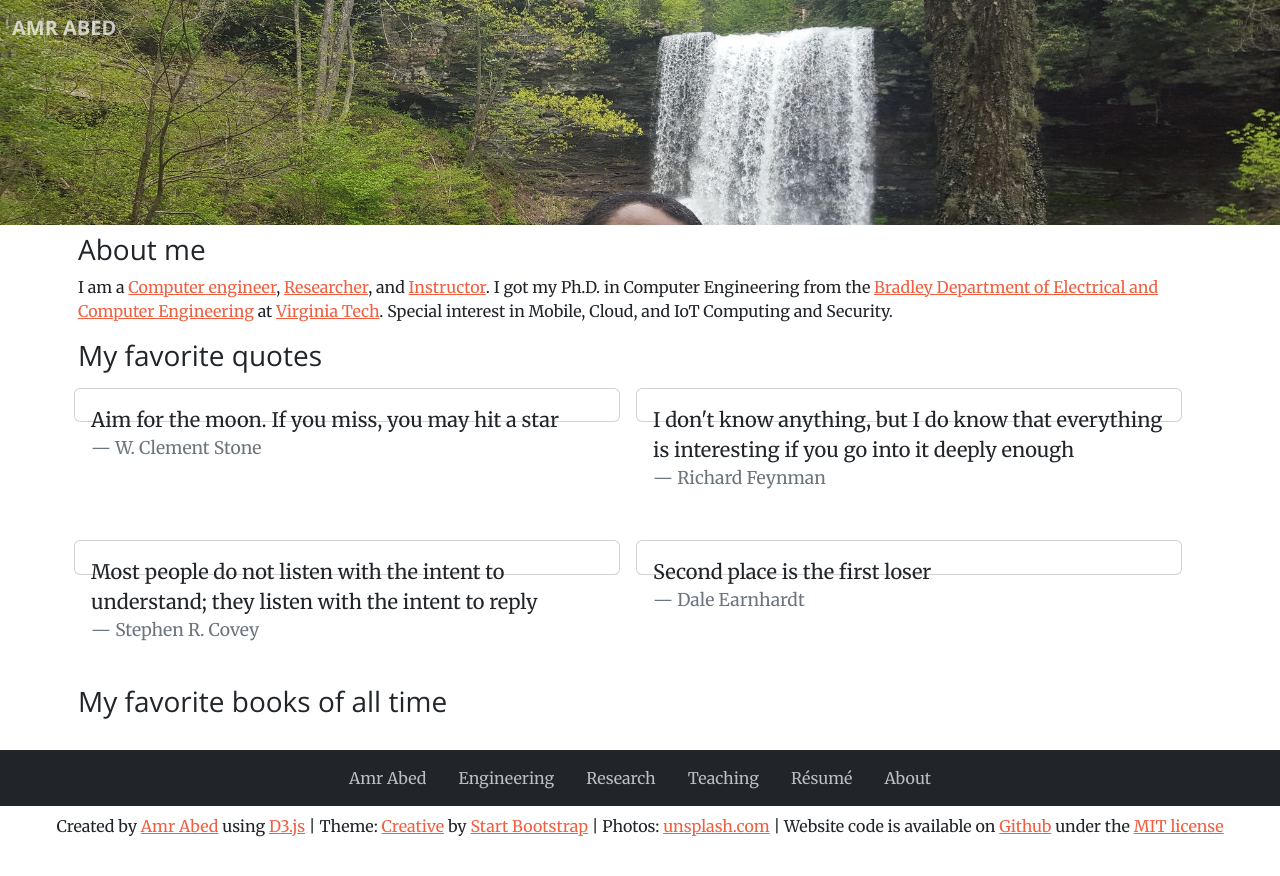
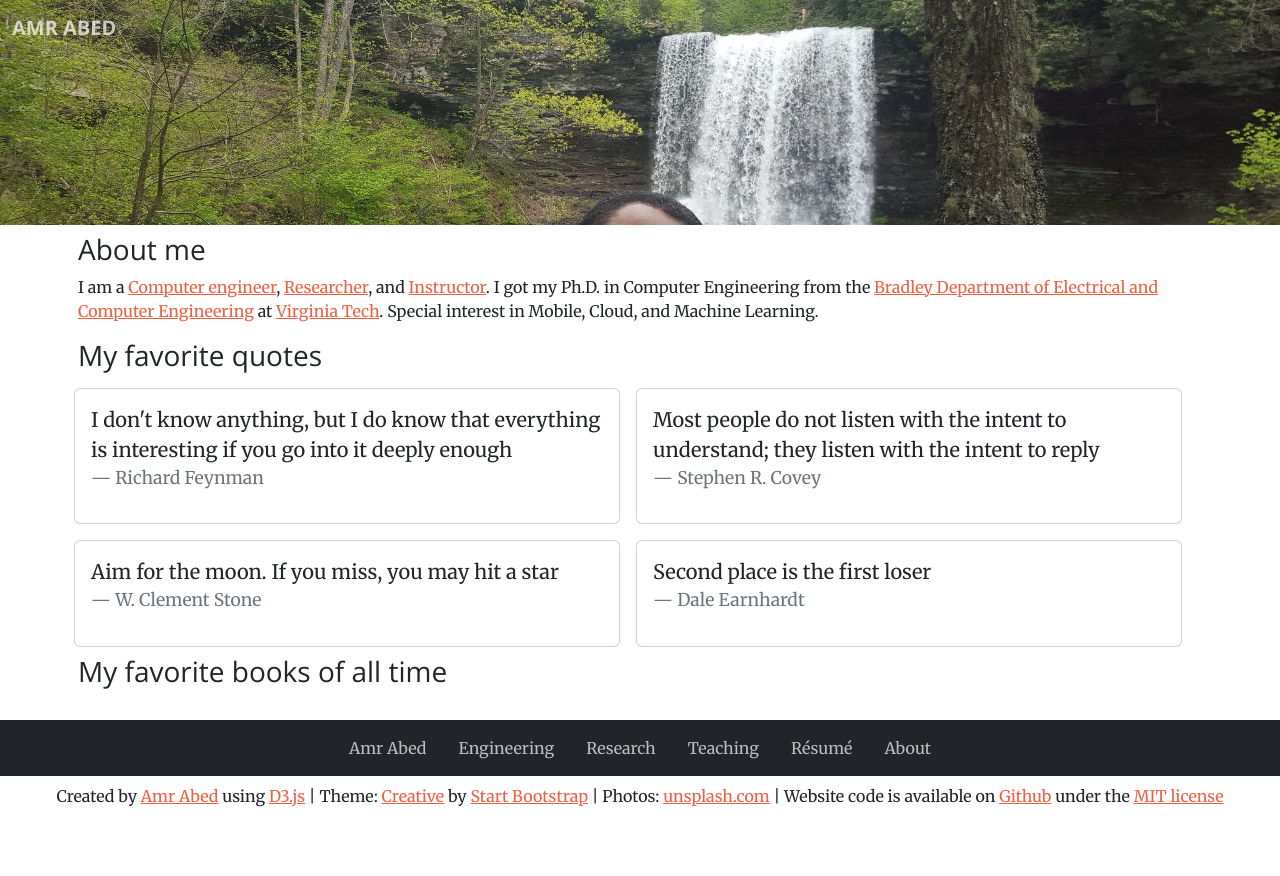
Before and after one commit to amrabed/amrabed.github.io, a Jekyll site: the page built from about/index.html, in a window 1280 px wide. Shown: the top 876 px of the page. Built offline with Jekyll 4.4.1, drawn with Linux system fonts in a browser that asks for light colours; nearby versions of some CDN libraries; library files that are not in the unit come from our copies; comment, search, counter and statistics services are not loaded; a style sheet for code colours, icons or effects is not loaded.

Commit message:
Update about page

```diff
--- a/about/index.html
+++ b/about/index.html
@@ -15,14 +15,36 @@ layout: default
                     <a href="http://ece.vt.edu" rel="noopener noreferrer" target="_blank">Bradley Department of
                         Electrical and Computer Engineering</a> at
                     <a href="http://www.vt.edu" rel="noopener noreferrer" target="_blank">Virginia Tech</a>.
-                    Special interest in Mobile, Cloud, and IoT Computing and Security.
+                    Special interest in Mobile, Cloud, and Machine Learning.
                 </p>
             </div>
             <div class="row">
                 <h3>My favorite quotes</h3>
                 <div class="row">
                     <div class="col-xl-6 p-2">
-                        <div class="card h-25">
+                        <div class="card">
+                            <div class="card-body">
+                                <blockquote class="blockquote">
+                                    <p>I don't know anything, but I do know that everything is interesting if you go into it deeply enough</p>
+                                    <footer class="blockquote-footer">Richard Feynman</footer>
+                                </blockquote>
+                            </div>
+                        </div>
+                    </div>
+                    <div class="col-xl-6 p-2">
+                        <div class="card">
+                            <div class="card-body">
+                                <blockquote class="blockquote">
+                                    <p>Most people do not listen with the intent to understand; they listen with the
+                                        intent to reply</p>
+                                    <footer class="blockquote-footer">Stephen R. Covey</footer>
+                                </blockquote>
+                            </div>
+                        </div>
+                    </div>
+
+                    <div class="col-xl-6 p-2">
+                        <div class="card">
                             <div class="card-body">
                                 <blockquote class="blockquote">
                                     <p>Aim for the moon. If you miss, you may hit a star</p>
@@ -32,30 +54,7 @@ layout: default
                         </div>
                     </div>
                     <div class="col-xl-6 p-2">
-                        <div class="card h-25">
-                            <div class="card-body">
-                                <blockquote class="blockquote">
-                                    <p>I don't know anything, but I do know that everything is interesting if you go
-                                        into
-                                        it deeply enough</p>
-                                    <footer class="blockquote-footer">Richard Feynman</footer>
-                                </blockquote>
-                            </div>
-                        </div>
-                    </div>
-                    <div class="col-xl-6 p-2">
-                        <div class="card h-25">
-                            <div class="card-body">
-                                <blockquote class="blockquote">
-                                    <p>Most people do not listen with the intent to understand; they listen with the
-                                        intent to reply</p>
-                                    <footer class="blockquote-footer">Stephen R. Covey</footer>
-                                </blockquote>
-                            </div>
-                        </div>
-                    </div>
-                    <div class="col-xl-6 p-2">
-                        <div class="card h-25">
+                        <div class="card">
                             <div class="card-body">
                                 <blockquote class="blockquote">
                                     <p>Second place is the first loser</p>
```
